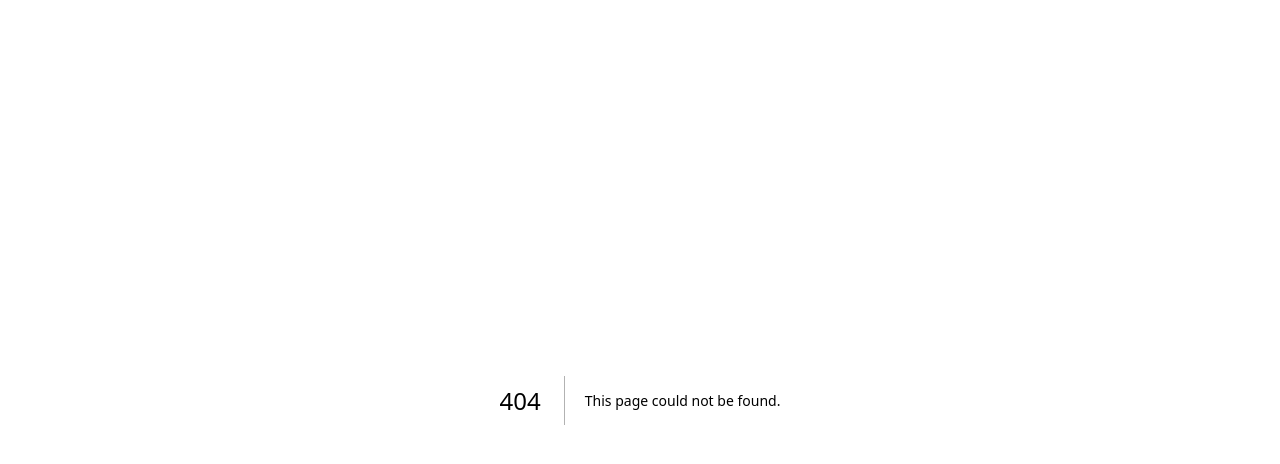
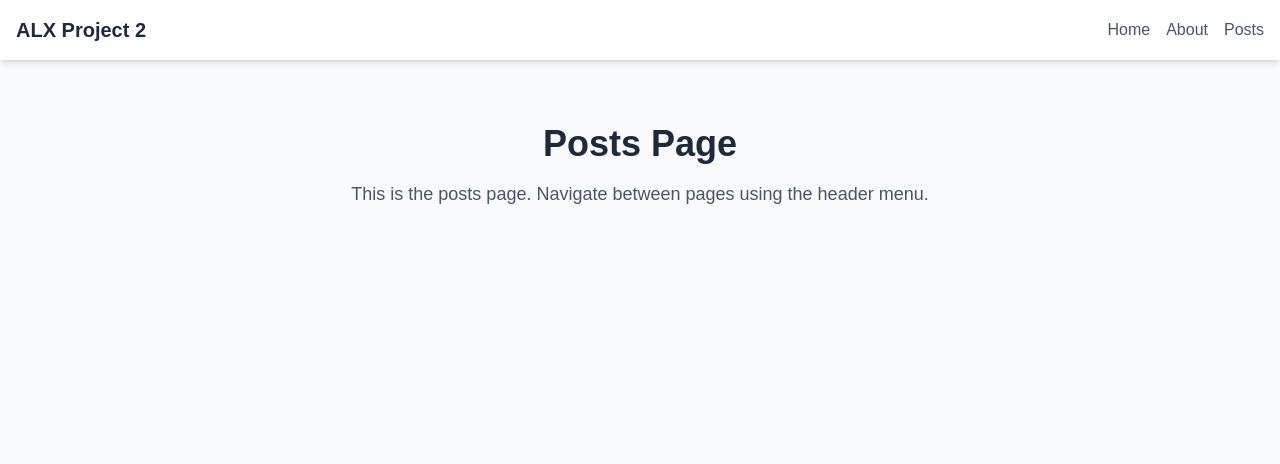
Before and after one commit to littlegod20/alx-project-0x02-setup, a Next.js app in the folder alx-project-0x02/: page /posts in a window 1280 px wide. Before the commit this address had no page. Shown: the top 464 px of the page. Built offline with nearby package versions, Linux system fonts and the light colour scheme.

Commit message:
Add Posts page and update Header navigation
- Introduced a new Posts page with a layout and header integration.
- Updated Header component to include a link to the new Posts page for improved navigation.

```diff
--- a/alx-project-0x02/components/layout/Header.tsx
+++ b/alx-project-0x02/components/layout/Header.tsx
@@ -20,6 +20,11 @@ const Header: React.FC = () => {
                 About
               </Link>
             </li>
+            <li>
+              <Link href="/posts" className="text-gray-600 hover:text-gray-800 dark:text-gray-300 dark:hover:text-white">
+                Posts
+              </Link>
+            </li>
           </ul>
         </nav>
       </div>
--- /dev/null
+++ b/alx-project-0x02/pages/posts.tsx
@@ -0,0 +1,20 @@
+import React from 'react';
+import Header from '../components/layout/Header';
+
+export default function PostsPage() {
+  return (
+    <div className="min-h-screen bg-gray-50 dark:bg-gray-900">
+      <Header />
+      <main className="container mx-auto px-4 py-16">
+        <div className="text-center">
+          <h1 className="text-4xl font-bold text-gray-800 dark:text-white mb-4">
+            Posts Page
+          </h1>
+          <p className="text-lg text-gray-600 dark:text-gray-300">
+            This is the posts page. Navigate between pages using the header menu.
+          </p>
+        </div>
+      </main>
+    </div>
+  );
+}
```
